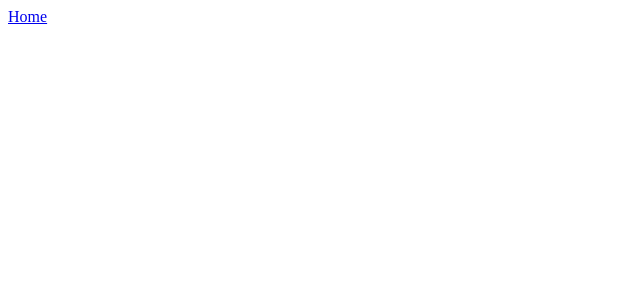
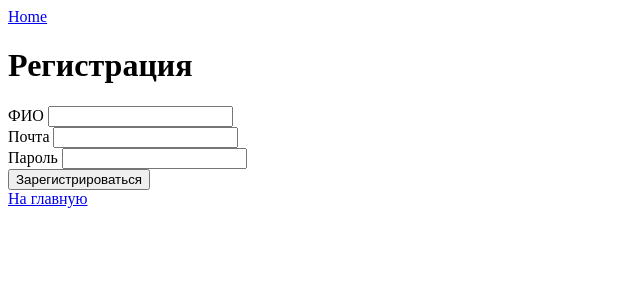
Before and after one commit to fominae/VUE-CLI, a Vue app: page /signup in a window 1280 px wide. Before the commit this address had no page. Shown: the top 300 px of the page, without its empty margins (0-640 px from the left). Built offline with nearby package versions, Linux system fonts and the light colour scheme.

Commit message:
Реализация регистрации

```diff
--- /dev/null
+++ b/src/components/Registration.vue
@@ -0,0 +1,44 @@
+<template>
+  <div>
+    <h1>Регистрация</h1>
+    <form @submit.prevent="authorization">
+      ФИО <input type="text" v-model="fio" required><br />
+      Почта <input type="email" v-model="email" required><br />
+      Пароль <input type="password" v-model="password" required><br />
+      <button type="submit">Зарегистрироваться</button>
+    </form>
+    <a href="/">На главную</a>
+  </div>
+</template>
+
+<script>
+export default {
+  data() {
+    return {
+      url:'https://jurapro.bhuser.ru/api-shop',
+      fio:'',
+      email:'',
+      password:''
+    }
+  },
+  methods: {
+    async authorization(){
+      const user = {
+        fio: this.fio,
+        email: this.email,
+        password:this.password
+      }
+      const response = await fetch(this.url + '/signup',{
+        method: 'POST',
+        headers: {
+          'content-type': 'application/json'
+        },
+        body: JSON.stringify(user)
+      })
+      console.log('Response: ', response);
+      const result = await response.json();
+      console.log('Result: ', result);
+    }
+  },
+};
+</script>
--- a/src/router/index.js
+++ b/src/router/index.js
@@ -1,11 +1,17 @@
 import { createRouter, createWebHistory } from 'vue-router'
 import HomeView from '../views/HomeView.vue'
-
+import Registration from "@/components/Registration.vue";
+import registration from "@/components/Registration.vue";
 const routes = [
   {
     path: '/',
     name: 'home',
     component: HomeView
+  },
+  {
+    path: '/signup',
+    name: 'registration',
+    component: registration
   },
 ]
 
--- a/src/views/HomeView.vue
+++ b/src/views/HomeView.vue
@@ -5,6 +5,7 @@
         <img src="../assets/logo.png" alt="logo"/>
       </article>
       <nav>
+        <router-link to="/signup">Регистрация</router-link><br />
         <button @click="getData">Продукты</button>
       </nav>
     </header>
```
